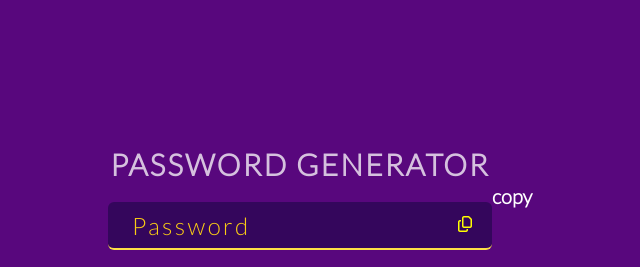
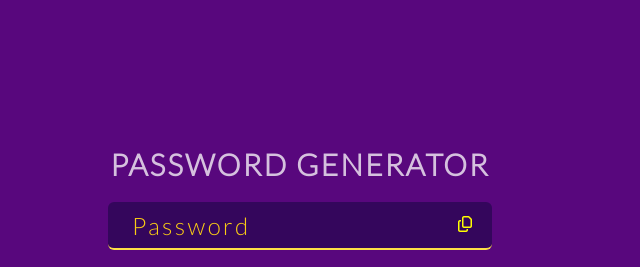
Before and after one commit to Soni895/random_password-generator, a website built with Vite: page index.html in a window 1280 px wide. Shown: the top 267 px of the page, 340-980 px from the left. Built offline with nearby package versions, Linux system fonts and the light colour scheme.

Commit message:
css completed

```diff
--- a/index.html
+++ b/index.html
@@ -18,7 +18,7 @@
 <div class="flex relative my-5 ">
     <input readonly class=" text-white rounded-md bg-[#34065c] border-b-2 h-12 w-96 placeholder-yellow-400 font-[5px] border-yellow-300 pl-6 tracking-widest text-2xl " placeholder="Password" password_display>
     <div class="curser cursor-pointer  " >
-        <span class=" flex absolute copy_text text-white font-semibold text-xl  bottom-10">copy</span>
+        <span class=" flex absolute copy_text text-white font-semibold text-xl  bottom-10"></span>
         <i class="fa-sharp fa-regular  fa-copy flex absolute right-[20px] bottom-[18px]  " style="color: yellow; " Copy_icon></i>
     </div>
 </div>
```
